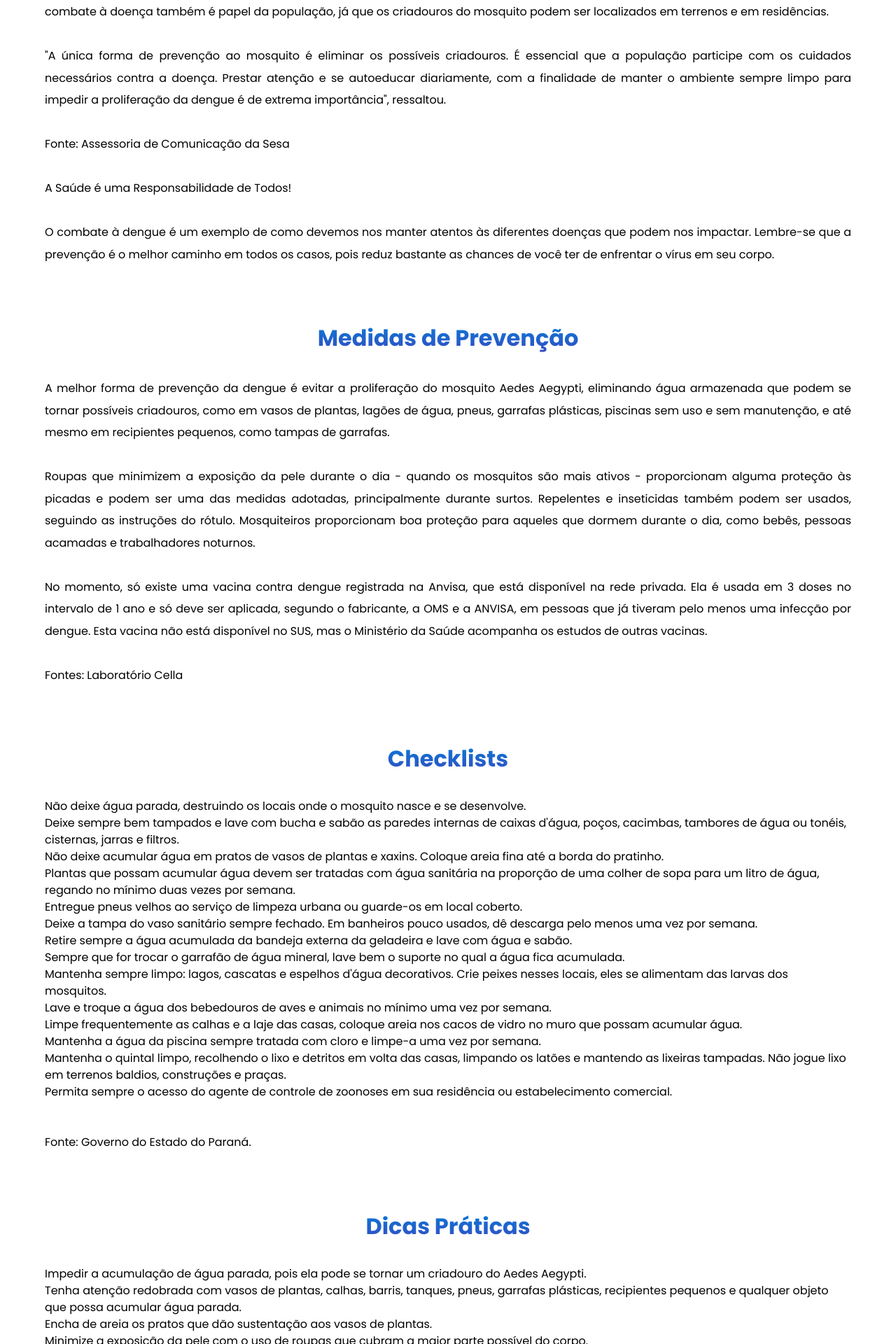
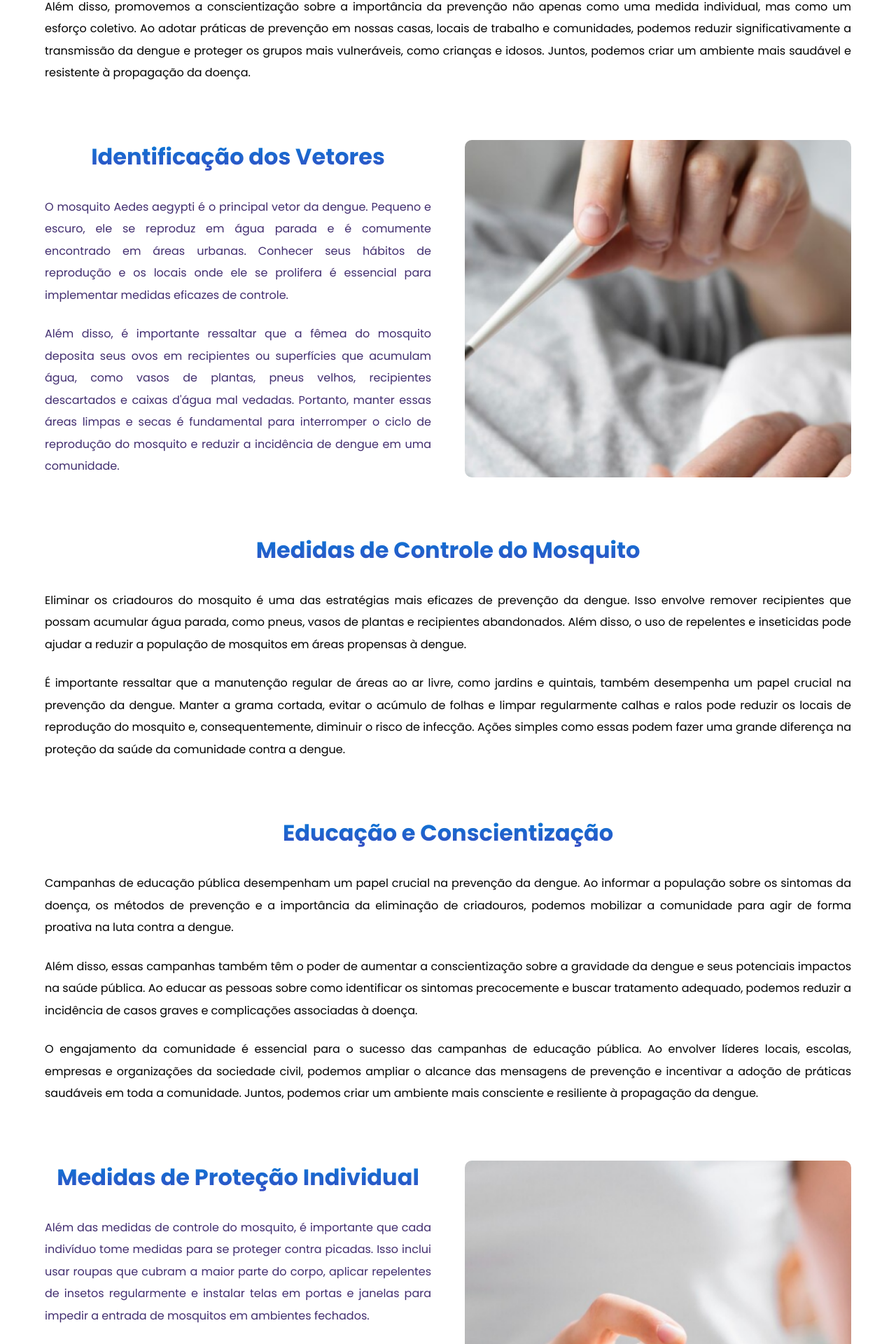
Before and after one commit to andersonkaiti/site-dengue, a Next.js app: page /prevencao in a window 1280 px wide. Shown: the part 866-2786 px from the top of the page at 70% size. Built offline with nearby package versions, Linux system fonts and the light colour scheme.

Commit message:
feat: Reformatando a tela de Prevenção

```diff
--- a/src/app/prevencao/page.tsx
+++ b/src/app/prevencao/page.tsx
@@ -18,7 +18,7 @@ export default function Prevencao() {
                     <div className={styles.verticalGallery}>
                         <div className={styles.galleryImage}>
                             <Image
-                                src="/prevencao/image10.png"
+                                src="/tratamentos/IdosoTristeTratamentos.jpg"
                                 alt="Foto1"
                                 {...ImageAttr}
                             />
@@ -34,7 +34,7 @@ export default function Prevencao() {
                     <div className={styles.galleryCenter}>
                         <div className={styles.galleryImage}>
                             <Image
-                                src="/prevencao/image7.png"
+                                src="/tratamentos/IdosoCobertoTratamentos.jpg"
                                 alt="Foto3"
                                 {...ImageAttr}
                             />
@@ -60,66 +60,109 @@ export default function Prevencao() {
 
                 <section className={styles.content}>
                     <h2 className="title-two">Prevenir é proteger, a saúde é uma <br />responsabilidade de todos!</h2>
-                    <p>Realizar a prevenção contra o mosquito da dengue é fundamental. Isso porque, doença é uma ameaça à saúde coletiva. É importante lembrar que ela pode levar o indivíduo a óbito.
-                    <br /><br />
-                    Segundo a enfermeira do Programa de Educação em Saúde Ambiental do Núcleo Especial de Vigilância Ambiental (GEVS), Mayra Rodrigues, o combate à doença também é papel da população, já que os criadouros do mosquito podem ser localizados em terrenos e em residências.
-                    <br /><br />
-                    &quot;A única forma de prevenção ao mosquito é eliminar os possíveis criadouros. É essencial que a população participe com os cuidados necessários contra a doença. Prestar atenção e se autoeducar diariamente, com a finalidade de manter o ambiente sempre limpo para impedir a proliferação da dengue é de extrema importância&quot;, ressaltou.
-                    <br /><br />
-                    Fonte: Assessoria de Comunicação da Sesa
-                    <br /><br />
-                    A Saúde é uma Responsabilidade de Todos!
-                    <br /><br />
-                    O combate à dengue é um exemplo de como devemos nos manter atentos às diferentes doenças que podem nos impactar. Lembre-se que a prevenção é o melhor caminho em todos os casos, pois reduz bastante as chances de você ter de enfrentar o vírus em seu corpo.</p>
+                    <p>
+                        A prevenção da dengue é fundamental para reduzir a incidência da doença e proteger a saúde da comunidade. Nesta seção, exploramos estratégias eficazes para evitar a proliferação do mosquito transmissor e minimizar os riscos de infecção. Nosso objetivo é capacitar as pessoas com conhecimento e recursos para se protegerem e contribuírem para um ambiente mais seguro.
+                    </p>
+                    <br />
+                    <p>
+                        Além disso, promovemos a conscientização sobre a importância da prevenção não apenas como uma medida individual, mas como um esforço coletivo. Ao adotar práticas de prevenção em nossas casas, locais de trabalho e comunidades, podemos reduzir significativamente a transmissão da dengue e proteger os grupos mais vulneráveis, como crianças e idosos. Juntos, podemos criar um ambiente mais saudável e resistente à propagação da doença.
+                    </p>
+                </section>
+
+                <section className={styles.identifyVector}>
+                    <div className={styles.identifyVectorContent}>
+                        <h2 className="title-two">Identificação dos Vetores</h2>
+                        <p>
+                            O mosquito Aedes aegypti é o principal vetor da dengue. Pequeno e escuro, ele se reproduz em água parada e é comumente encontrado em áreas urbanas. Conhecer seus hábitos de reprodução e os locais onde ele se prolifera é essencial para implementar medidas eficazes de controle.
+                        </p>
+                        <br />
+                        <p>
+                            Além disso, é importante ressaltar que a fêmea do mosquito deposita seus ovos em recipientes ou superfícies que acumulam água, como vasos de plantas, pneus velhos, recipientes descartados e caixas d'água mal vedadas. Portanto, manter essas áreas limpas e secas é fundamental para interromper o ciclo de reprodução do mosquito e reduzir a incidência de dengue em uma comunidade.
+                        </p>
+                    </div>
+                    <div className={styles.identifyVectorImage}>
+                        <Image
+                                src="/images/15.png"
+                                alt="Foto5"
+                                {...ImageAttr}
+                            />
+                    </div>
                 </section>
 
                 <section className={styles.content}>
-                    <h2 className="title-two">Medidas de Prevenção</h2>
-                    <p>
-                    A melhor forma de prevenção da dengue é evitar a proliferação do mosquito Aedes Aegypti, eliminando água armazenada que podem se tornar possíveis criadouros, como em vasos de plantas, lagões de água, pneus, garrafas plásticas, piscinas sem uso e sem manutenção, e até mesmo em recipientes pequenos, como tampas de garrafas.
-                    <br /><br />
-                    Roupas que minimizem a exposição da pele durante o dia - quando os mosquitos são mais ativos - proporcionam alguma proteção às picadas e podem ser uma das medidas adotadas, principalmente durante surtos. Repelentes e inseticidas também podem ser usados, seguindo as instruções do rótulo. Mosquiteiros proporcionam boa proteção para aqueles que dormem durante o dia, como bebês, pessoas acamadas e trabalhadores noturnos.
-                    <br /><br />
-                    No momento, só existe uma vacina contra dengue registrada na Anvisa, que está disponível na rede privada. Ela é usada em 3 doses no intervalo de 1 ano e só deve ser aplicada, segundo o fabricante, a OMS e a ANVISA, em pessoas que já tiveram pelo menos uma infecção por dengue. Esta vacina não está disponível no SUS, mas o Ministério da Saúde acompanha os estudos de outras vacinas.
-                    <br /><br />
-                    Fontes: Laboratório Cella
-                    </p>
+                    <div>
+                        <h2 className="title-two">Medidas de Controle do Mosquito</h2>
+                            <p>Eliminar os criadouros do mosquito é uma das estratégias mais eficazes de prevenção da dengue. Isso envolve remover recipientes que possam acumular água parada, como pneus, vasos de plantas e recipientes abandonados. Além disso, o uso de repelentes e inseticidas pode ajudar a reduzir a população de mosquitos em áreas propensas à dengue.</p>
+                            <br />
+                            <p>É importante ressaltar que a manutenção regular de áreas ao ar livre, como jardins e quintais, também desempenha um papel crucial na prevenção da dengue. Manter a grama cortada, evitar o acúmulo de folhas e limpar regularmente calhas e ralos pode reduzir os locais de reprodução do mosquito e, consequentemente, diminuir o risco de infecção. Ações simples como essas podem fazer uma grande diferença na proteção da saúde da comunidade contra a dengue.</p>
+                    </div>
                 </section>
 
                 <section className={styles.content}>
-                    <h2 className="title-two">Checklists</h2>
-                    <ul className={styles.listaPrincipal}>
-                        <li className={styles.itensLista}>Não deixe água parada, destruindo os locais onde o mosquito nasce e se desenvolve.</li>
-                        <li className={styles.itensLista}>Deixe sempre bem tampados e lave com bucha e sabão as paredes internas de caixas d&#39;água, poços, cacimbas, tambores de água ou tonéis, cisternas, jarras e filtros.</li>
-                        <li className={styles.itensLista}>Não deixe acumular água em pratos de vasos de plantas e xaxins. Coloque areia fina até a borda do pratinho.</li>
-                        <li className={styles.itensLista}>Plantas que possam acumular água devem ser tratadas com água sanitária na proporção de uma colher de sopa para um litro de água, regando no mínimo duas vezes por semana.</li>
-                        <li className={styles.itensLista}>Entregue pneus velhos ao serviço de limpeza urbana ou guarde-os em local coberto.</li>
-                        <li className={styles.itensLista}>Deixe a tampa do vaso sanitário sempre fechado. Em banheiros pouco usados, dê descarga pelo menos uma vez por semana.</li>
-                        <li className={styles.itensLista}>Retire sempre a água acumulada da bandeja externa da geladeira e lave com água e sabão.</li>
-                        <li className={styles.itensLista}>Sempre que for trocar o garrafão de água mineral, lave bem o suporte no qual a água fica acumulada.</li>
-                        <li className={styles.itensLista}>Mantenha sempre limpo: lagos, cascatas e espelhos d&#39;água decorativos. Crie peixes nesses locais, eles se alimentam das larvas dos mosquitos.</li>
-                        <li className={styles.itensLista}>Lave e troque a água dos bebedouros de aves e animais no mínimo uma vez por semana.</li>
-                        <li className={styles.itensLista}>Limpe frequentemente as calhas e a laje das casas, coloque areia nos cacos de vidro no muro que possam acumular água.</li>
-                        <li className={styles.itensLista}>Mantenha a água da piscina sempre tratada com cloro e limpe-a uma vez por semana.</li>
-                        <li className={styles.itensLista}>Mantenha o quintal limpo, recolhendo o lixo e detritos em volta das casas, limpando os latões e mantendo as lixeiras tampadas. Não jogue lixo em terrenos baldios, construções e praças.</li>
-                        <li className={styles.itensLista}>Permita sempre o acesso do agente de controle de zoonoses em sua residência ou estabelecimento comercial.</li>
-                    </ul>
-                    <br />
-                    <p>Fonte: Governo do Estado do Paraná.</p>
+                    <div>
+                        <h2 className="title-two">Educação e Conscientização</h2>
+                        <p>Campanhas de educação pública desempenham um papel crucial na prevenção da dengue. Ao informar a população sobre os sintomas da doença, os métodos de prevenção e a importância da eliminação de criadouros, podemos mobilizar a comunidade para agir de forma proativa na luta contra a dengue.</p>
+                        <br />
+                        <p>Além disso, essas campanhas também têm o poder de aumentar a conscientização sobre a gravidade da dengue e seus potenciais impactos na saúde pública. Ao educar as pessoas sobre como identificar os sintomas precocemente e buscar tratamento adequado, podemos reduzir a incidência de casos graves e complicações associadas à doença.</p>
+                        <br />
+                        <p>O engajamento da comunidade é essencial para o sucesso das campanhas de educação pública. Ao envolver líderes locais, escolas, empresas e organizações da sociedade civil, podemos ampliar o alcance das mensagens de prevenção e incentivar a adoção de práticas saudáveis em toda a comunidade. Juntos, podemos criar um ambiente mais consciente e resiliente à propagação da dengue.</p>
+                    </div>
+                </section>
+
+                <section className={styles.identifyVector}>
+                    <div className={styles.identifyVectorContent}>
+                        <h2 className="title-two">Medidas de Proteção Individual</h2>
+                        <p>
+                            Além das medidas de controle do mosquito, é importante que cada indivíduo tome medidas para se proteger contra picadas. Isso inclui usar roupas que cubram a maior parte do corpo, aplicar repelentes de insetos regularmente e instalar telas em portas e janelas para impedir a entrada de mosquitos em ambientes fechados.
+                        </p>
+                        <br />
+                        <p>
+                            Outra medida importante é evitar áreas de alta infestação de mosquitos, especialmente durante o amanhecer e o entardecer, quando esses insetos são mais ativos. Utilizar mosquiteiros em camas e berços também pode ser eficaz, especialmente para proteger bebês e crianças pequenas enquanto dormem.
+                        </p>
+                        <br />
+                        <p>
+                            É essencial que essas práticas de proteção individual sejam adotadas rotineiramente, não apenas durante surtos de dengue, para garantir uma proteção contínua contra picadas de mosquitos e a transmissão de doenças como a dengue, zika e chikungunya. Ao incorporar esses hábitos preventivos em nosso dia a dia, podemos reduzir significativamente o risco de contrair doenças transmitidas por mosquitos.
+                        </p>
+                    </div>
+                    <div className={styles.identifyVectorImage}>
+                        <Image
+                                src="/prevencao/image7.png"
+                                alt="Foto5"
+                                {...ImageAttr}
+                            />
+                    </div>
                 </section>
 
                 <section className={styles.content}>
-                    <h2 className="title-two">Dicas Práticas</h2>
-                    <ul className={styles.listaPrincipal}>
-                        <li className={styles.itensLista}>Impedir a acumulação de água parada, pois ela pode se tornar um criadouro do Aedes Aegypti.</li>
-                        <li className={styles.itensLista}>Tenha atenção redobrada com vasos de plantas, calhas, barris, tanques, pneus, garrafas plásticas, recipientes pequenos e qualquer objeto que possa acumular água parada.</li>
-                        <li className={styles.itensLista}>Encha de areia os pratos que dão sustentação aos vasos de plantas.</li>
-                        <li >Minimize a exposição da pele com o uso de roupas que cubram a maior parte possível do corpo.</li>
-                        <li className={styles.itensLista}>Utilize repelentes para complementar a proteção contra picadas de mosquito.
-                        </li>
-                        <li className={styles.itensLista}>Faça uma revisão geral dos possíveis focos de água parada antes de viajar ou se ausentar por alguns dias.</li>
-                    </ul>
+                    <div>
+                        <h2 className="title-two">Prevenção em Áreas Endêmicas</h2>
+                        <p>
+                            Em áreas onde a dengue é endêmica, é necessário implementar estratégias específicas para controlar epidemias e surtos. Isso pode incluir ações de pulverização de inseticidas, distribuição de mosquiteiros e medidas de educação pública direcionadas à comunidade local.
+                        </p>
+                        <br />
+                        <p>
+                            Além dessas medidas, é importante promover a participação ativa da comunidade no controle da dengue. Isso pode ser feito através de programas de capacitação que ensinem os moradores a identificar e eliminar criadouros do mosquito em suas próprias casas e arredores. O envolvimento da população local é fundamental para garantir a eficácia das estratégias de controle e prevenção da dengue, especialmente em áreas onde os recursos são limitados.
+                        </p>
+                        <br />
+                        <p>
+                            Outra medida importante em áreas endêmicas é o fortalecimento dos sistemas de vigilância epidemiológica, permitindo uma detecção precoce de casos de dengue e uma resposta rápida para conter a propagação da doença. Isso pode incluir o estabelecimento de sistemas de monitoramento de casos e a capacitação de profissionais de saúde locais para diagnosticar e tratar a dengue de forma eficaz.
+                        </p>
+                        <br />
+                        <p>
+                            Ao adotar uma abordagem integrada que combine medidas de controle do mosquito, educação pública e fortalecimento dos sistemas de saúde, podemos reduzir significativamente o impacto da dengue em áreas endêmicas e proteger a saúde da população local.
+                        </p>
+                    </div>
                 </section>
+
+                <section className={styles.content}>
+                    <div>
+                        <h2 className="title-two">Monitoramento e Vigilância<br />Epidemiológica</h2>
+                        <p>
+                            O monitoramento contínuo da incidência de dengue é essencial para identificar surtos precocemente e orientar medidas de prevenção e controle. Ao analisar dados epidemiológicos, podemos identificar tendências sazonais, áreas de maior risco e grupos populacionais mais vulneráveis, permitindo uma alocação eficiente de recursos e uma resposta direcionada para reduzir a transmissão da doença. Essa vigilância epidemiológica também possibilita uma avaliação constante da eficácia das intervenções implementadas, garantindo uma abordagem adaptativa e dinâmica no combate à dengue.
+                        </p>
+                    </div>
+                </section>
+
             </main>
             <Footer/>
         </>
--- a/src/app/prevencao/prevencao.module.css
+++ b/src/app/prevencao/prevencao.module.css
@@ -21,12 +21,36 @@
     width: 100%;
 }
 
+.identifyVector {
+    margin-top: 5em;
+}
+
+.identifyVector {
+    width: 100%;
+    height: 100%;
+    display: grid;
+    justify-content: space-between;
+    align-items: center;
+    gap: 3em;
+    grid-template-columns: 1fr 1fr;
+    align-items: stretch;
+}
+
+.identifyVectorContent > p {
+    color: #412D6F;
+    font-weight: 400;
+}
+
+.identifyVectorImage {
+    position: relative;
+    height: 100%;
+}
+
 .content {
     margin-top: 5em;
 }
 
 .content p {
-    margin-top: 20px;
     text-align: justify;
 }
 
```
